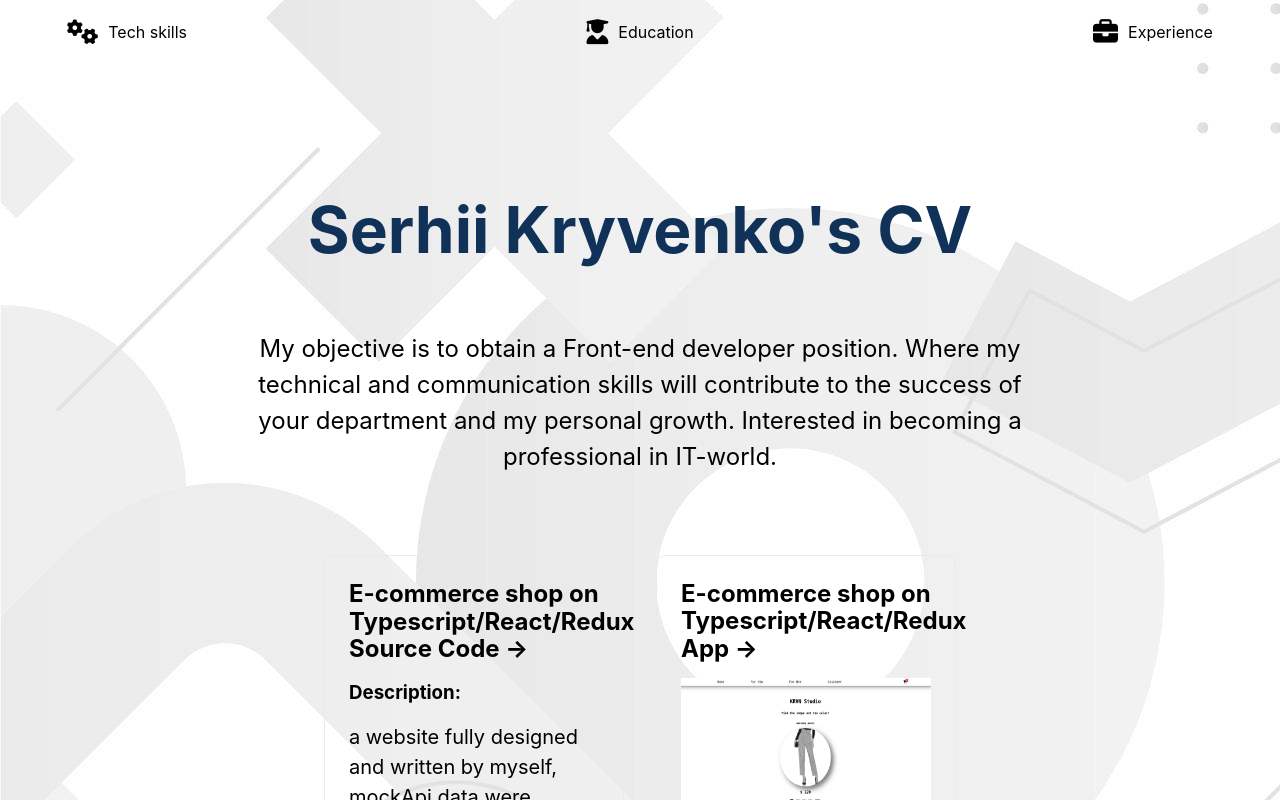
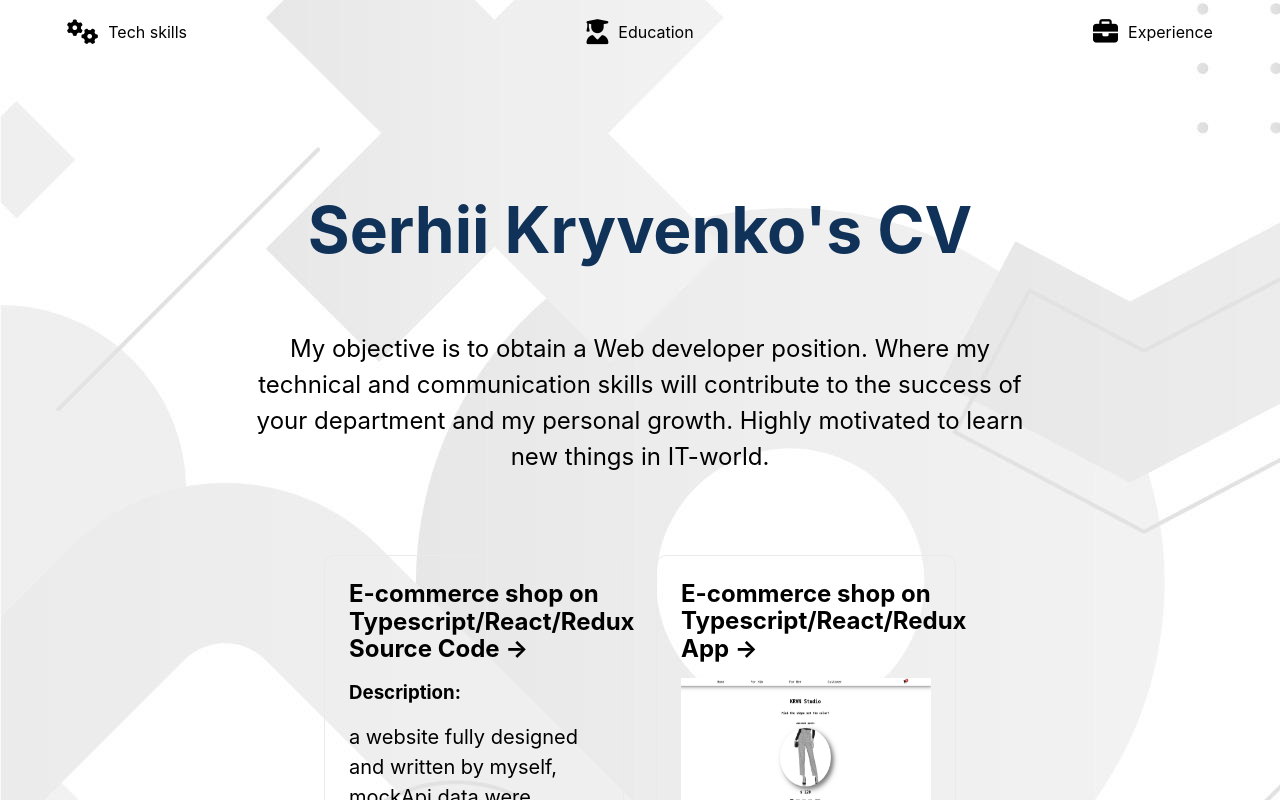
Before and after one commit to MadWolfInTheHub/Portfolio, a Next.js app: page / in a window 1280 px wide. Shown: the top 800 px of the page. Built offline with nearby package versions, Linux system fonts and the light colour scheme.

Commit message:
objective updated

```diff
--- a/usersData/user.js
+++ b/usersData/user.js
@@ -1,6 +1,6 @@
 const user = {
   name: 'Serhii Kryvenko',
-  objective: 'My objective is to obtain a Front-end developer position. Where my technical and communication skills will contribute to the success of your department and my personal growth. Interested in becoming a professional in IT-world.',
+  objective: 'My objective is to obtain a Web developer position. Where my technical and communication skills will contribute to the success of your department and my personal growth. Highly motivated to learn new things in IT-world.',
   profilePhoto: {
     src: "/images/profilegif.gif",
   },
```
